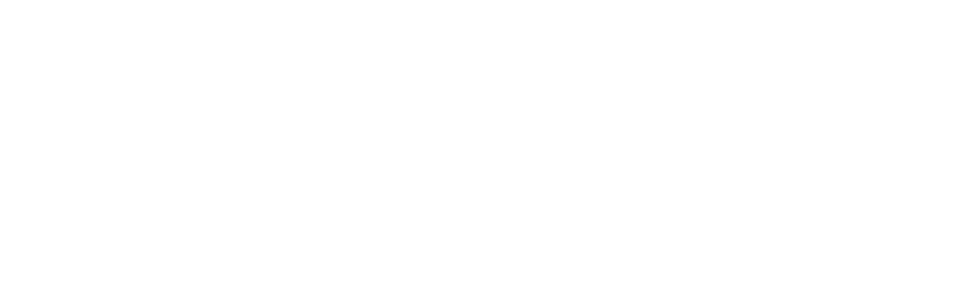
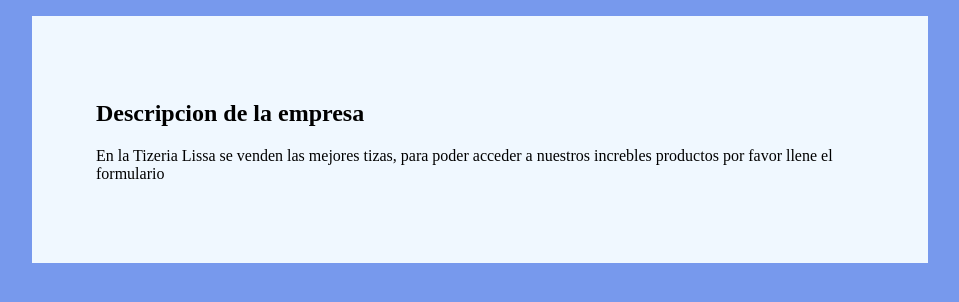
Before and after one commit to SergioASoft/Orientacion-Formativa-4, a plain HTML site: page tizeria-lissa.html in a window 1280 px wide. Shown: the whole page, without its empty margins (160-1119 px from the left). Drawn offline with Linux system fonts and the light colour scheme.

Commit message:
Se crea el feature de descripción

```diff
--- a/tizeria-lissa.css
+++ b/tizeria-lissa.css
@@ -0,0 +1,25 @@
+body{
+    background-color: rgb(119, 153, 237);
+    margin: auto;
+    padding: 0;
+}
+
+.descripcion{
+    padding: 5%;
+    justify-content: center;
+    align-items: center;
+    background-color: aliceblue;
+    border-color: rgb(0, 0, 95);
+    width: 60vw;
+    margin: auto;
+    margin-top: 2vh;
+    margin-bottom: 2vh;
+}
+.descripcion.h2{
+        font-size: 12rem;
+        color: rgb(0, 0, 65);
+    }
+.descripcion.p{
+        font-size: 8rem;
+        color: black;
+    }
--- a/tizeria-lissa.html
+++ b/tizeria-lissa.html
@@ -4,8 +4,16 @@
     <meta charset="UTF-8">
     <meta name="viewport" content="width=device-width, initial-scale=1.0">
     <title>Document</title>
+    <link rel="stylesheet" href="tizeria-lissa.css">
 </head>
 <body>
 
+    <div class="descripcion">
+        <h2>Descripcion de la empresa</h2>
+        <p>En la Tizeria Lissa se venden las
+            mejores tizas, para poder acceder
+             a nuestros increbles productos
+              por favor llene el formulario</p>
+    </div>
 </body>
 </html>
```
